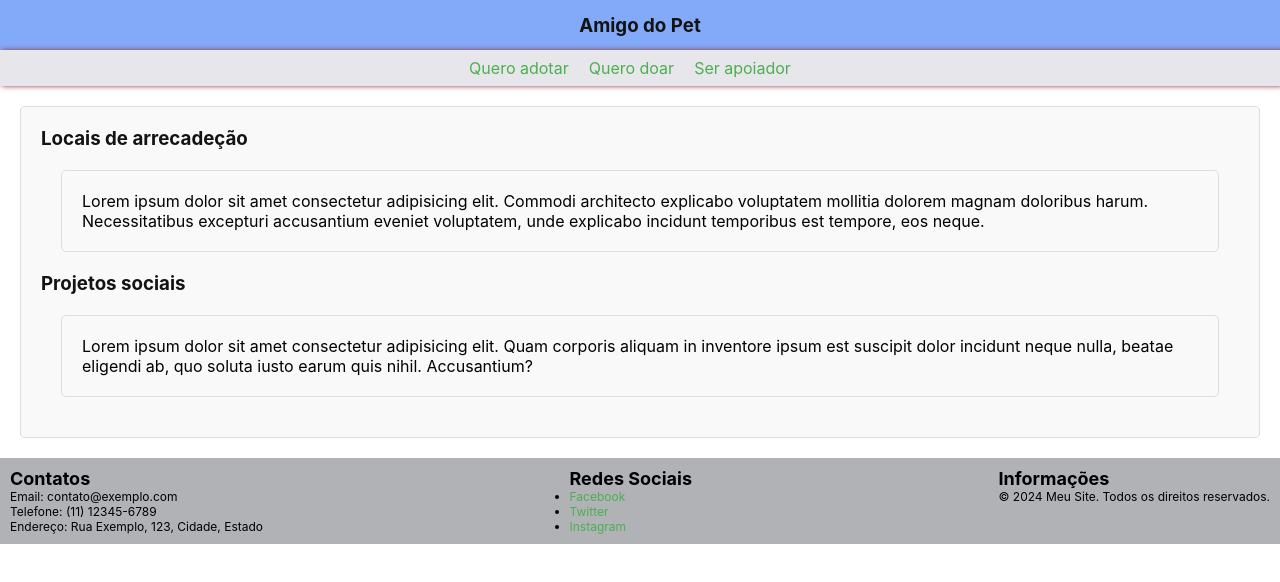
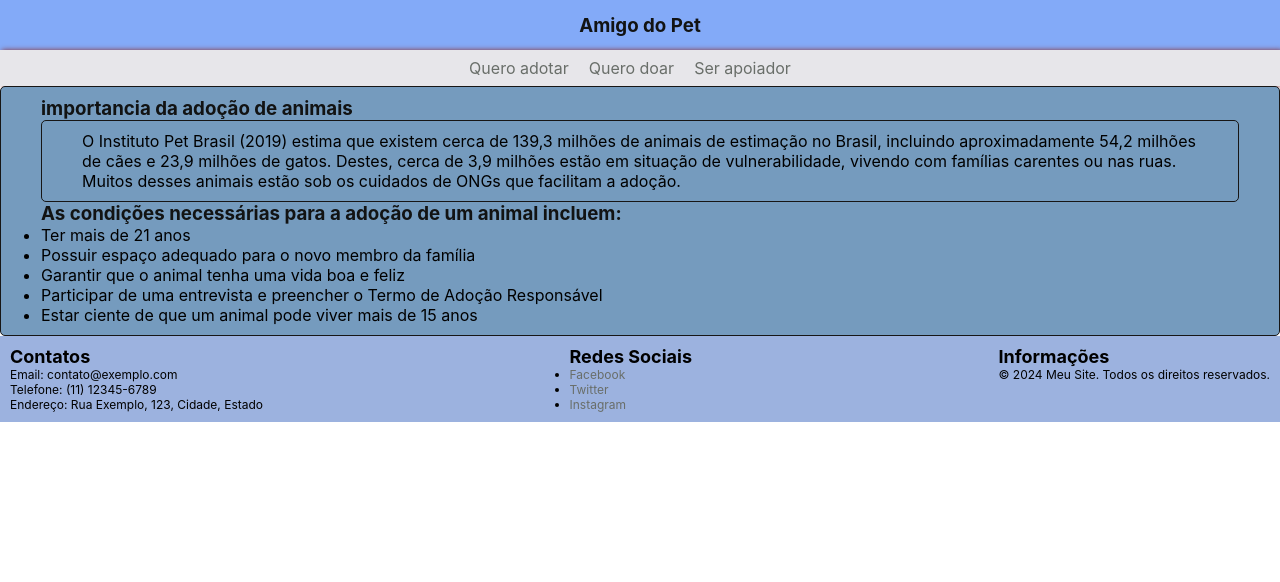
Before and after one commit to PauloEguenio/adote_um_pet_front, a React (Create React App) app: page / in a window 1280 px wide. Shown: the top 582 px of the page. Built offline with nearby package versions, Linux system fonts and the light colour scheme.

Commit message:
ajustando texto

```diff
--- a/src/App.js
+++ b/src/App.js
@@ -4,7 +4,6 @@ import HeaderComponent from './componentes/Header/header';
 import SectionComponent from './componentes/Section/section';
 import FooterComponent from './componentes/Footer/footer';
 import './App.css'
-
 
 function App() {
   return (
--- a/src/componentes/Aside/aside.jsx
+++ b/src/componentes/Aside/aside.jsx
@@ -1,5 +1,4 @@
 import './aside.css'
-
 function AsideComponent () {
         return(
       <aside>
--- a/src/componentes/Footer/footer.css
+++ b/src/componentes/Footer/footer.css
@@ -4,7 +4,7 @@
     margin: 0%;
     justify-content: space-between;
     flex-wrap: wrap;
-    background-color:#b0b2b6;
+    background-color:#9cb2df;
     text-align: left;
     bottom: 0; /* Alinha à parte inferior */
     left: 0; /* Alinha à esquerda */
@@ -17,7 +17,7 @@
 
 
  a {
-    color: #4CAF50; /* Cor dos links */
+    color: #696e69; /* Cor dos links */
     text-decoration: none; /* Remove sublinhado */
 }
 
--- a/src/componentes/Section/section.css
+++ b/src/componentes/Section/section.css
@@ -1,7 +1,6 @@
 .selecao {
-    padding: 20px; /* Espaçamento interno */
-    margin: 20px; /* Margem externa */
-    border: 1px solid #ddd; /* Borda ao redor da seção */
+    padding:10px 40px; /* Espaçamento interno */
+    border: 1px solid #171616; /* Borda ao redor da seção */
     border-radius: 5px; /* Cantos arredondados */
-    background-color: #f9f9f9; /* Cor de fundo da seção */
+    background-color: #759bbe; /* Cor de fundo da seção */
 }
--- a/src/componentes/Section/section.jsx
+++ b/src/componentes/Section/section.jsx
@@ -4,10 +4,19 @@ function SectionComponent () {
     return (
         <div className='containerSelecao'>
             <section className='selecao'>
-            <h3>Locais de arrecadeção</h3>
-              <p className="selecao adocao">Lorem ipsum dolor sit amet consectetur adipisicing elit. Commodi architecto explicabo voluptatem mollitia dolorem magnam doloribus harum. Necessitatibus excepturi accusantium eveniet voluptatem, unde explicabo incidunt temporibus est tempore, eos neque.</p>
-            <h3>Projetos sociais</h3>
-              <p className="selecao doar">Lorem ipsum dolor sit amet consectetur adipisicing elit. Quam corporis aliquam in inventore ipsum est suscipit dolor incidunt neque nulla, beatae eligendi ab, quo soluta iusto earum quis nihil. Accusantium?</p>
+              <h3>importancia da adoção de animais </h3>
+                <p className="selecao adocao">O Instituto Pet Brasil (2019) estima que existem cerca de 139,3 milhões de animais de estimação no Brasil, incluindo aproximadamente 54,2 milhões de cães e 23,9 milhões de gatos. Destes, cerca de 3,9 milhões estão em situação de vulnerabilidade, vivendo com famílias carentes ou nas ruas. Muitos desses animais estão sob os cuidados de ONGs que facilitam a adoção.</p>
+                <div>
+                  <h3>As condições necessárias para a adoção de um animal incluem:</h3>
+                  <ul className='listaRequisitos'>
+                    <li>Ter mais de 21 anos</li>
+                    <li>Possuir espaço adequado para o novo membro da família</li>
+                    <li>Garantir que o animal tenha uma vida boa e feliz</li>
+                    <li>Participar de uma entrevista e preencher o Termo de Adoção Responsável</li>
+                    <li>Estar ciente de que um animal pode viver mais de 15 anos</li>
+                  </ul>
+                </div>
+
             </section>
         </div>
     )
```
Also changed, not shown: src/componentes/Aside/aside.css (line endings or trailing spaces).
